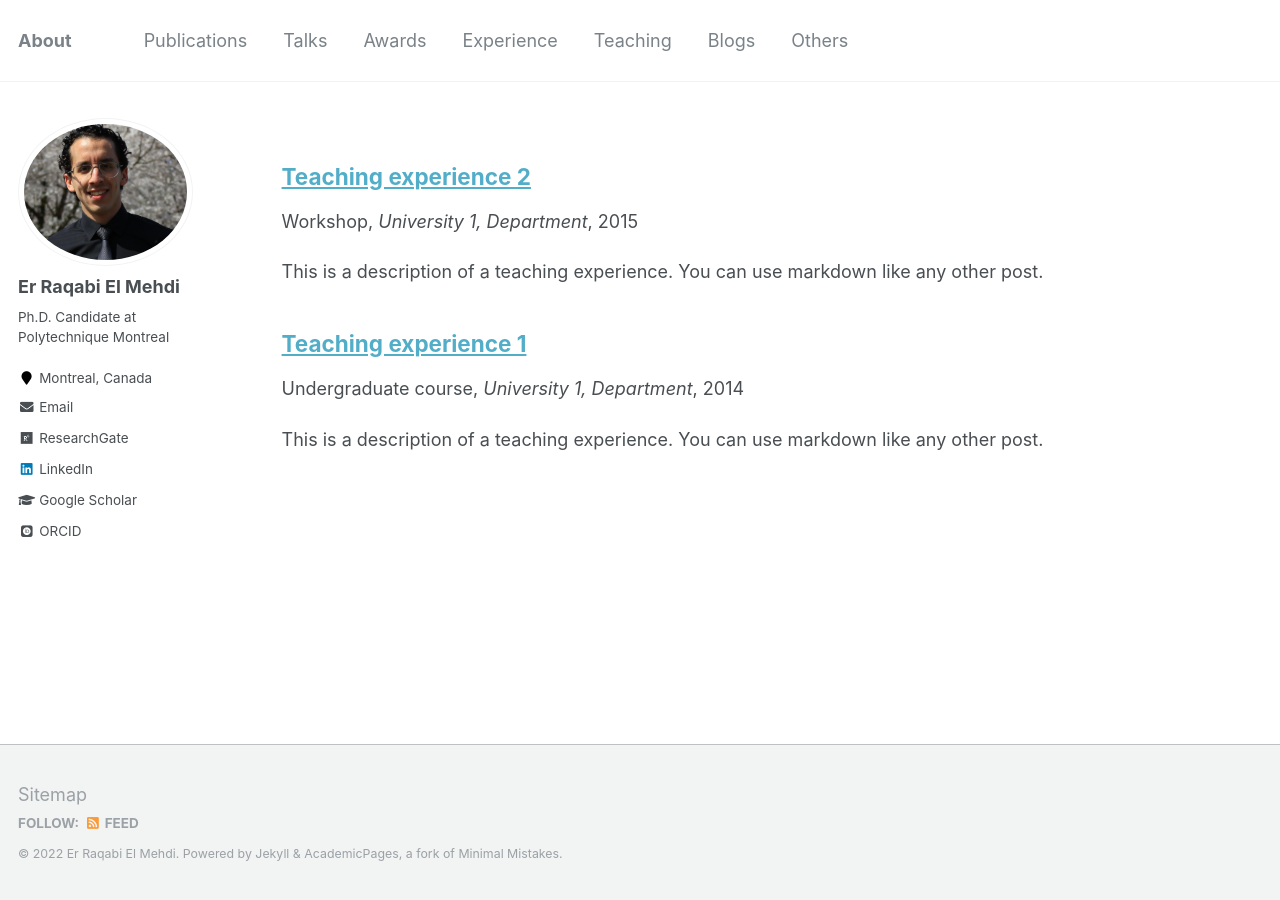
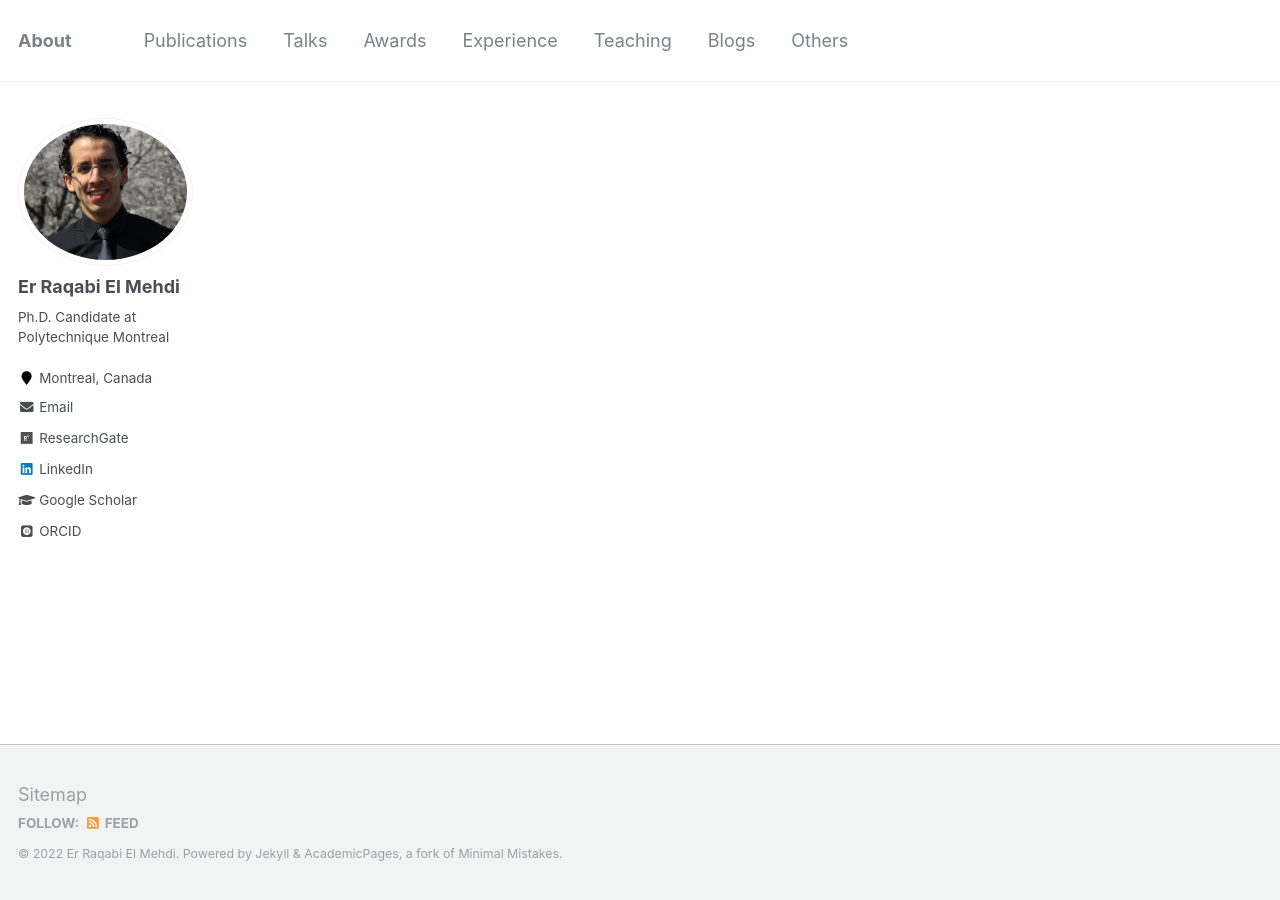
Before and after one commit to RqbMedi/rqbmedi.github.io, a Jekyll site: the page built from _pages/teaching.md, in a window 1280 px wide. Built offline with Jekyll 4.4.1, drawn with Linux system fonts in a browser that asks for light colours; some web fonts are replaced.

Commit message:
Initial Commit

```diff
--- a/_pages/talks.html
+++ b/_pages/talks.html
@@ -5,12 +5,11 @@ permalink: /talks/
 author_profile: true
 ---
 
-{% if site.talkmap_link == true %}
+Conferences
+======
 
-<p style="text-decoration:underline;"><a href="/talkmap.html">See a map of all the places I've given a talk!</a></p>
+[Paper1](http://academicpages.github.io/files/paper1.pdf)
+------
+This paper is about the number 1. The number 2 is left for future work.
 
-{% endif %}
-
-{% for post in site.talks reversed %}
-  {% include archive-single-talk.html %}
-{% endfor %}
+Recommended citation: Your Name, You. (2009). "Paper Title Number 1." <i>Journal 1</i>. 1(1).
--- a/_pages/teaching.html
+++ /dev/null
@@ -1,12 +0,0 @@
----
-layout: archive
-title: #"Teaching"
-permalink: /teaching/
-author_profile: true
----
-
-{% include base_path %}
-
-{% for post in site.teaching reversed %}
-  {% include archive-single.html %}
-{% endfor %}
```
Also changed, not shown: _pages/awards.html (deleted, +0 -19 lines), _pages/awards.md (added, +8 -0 lines), _pages/portfolio.html (deleted, +0 -13 lines), _pages/portfolio.md (added, +6 -0 lines), _pages/publications.md (+4 -0 lines), _pages/teaching.md (added, +6 -0 lines).
